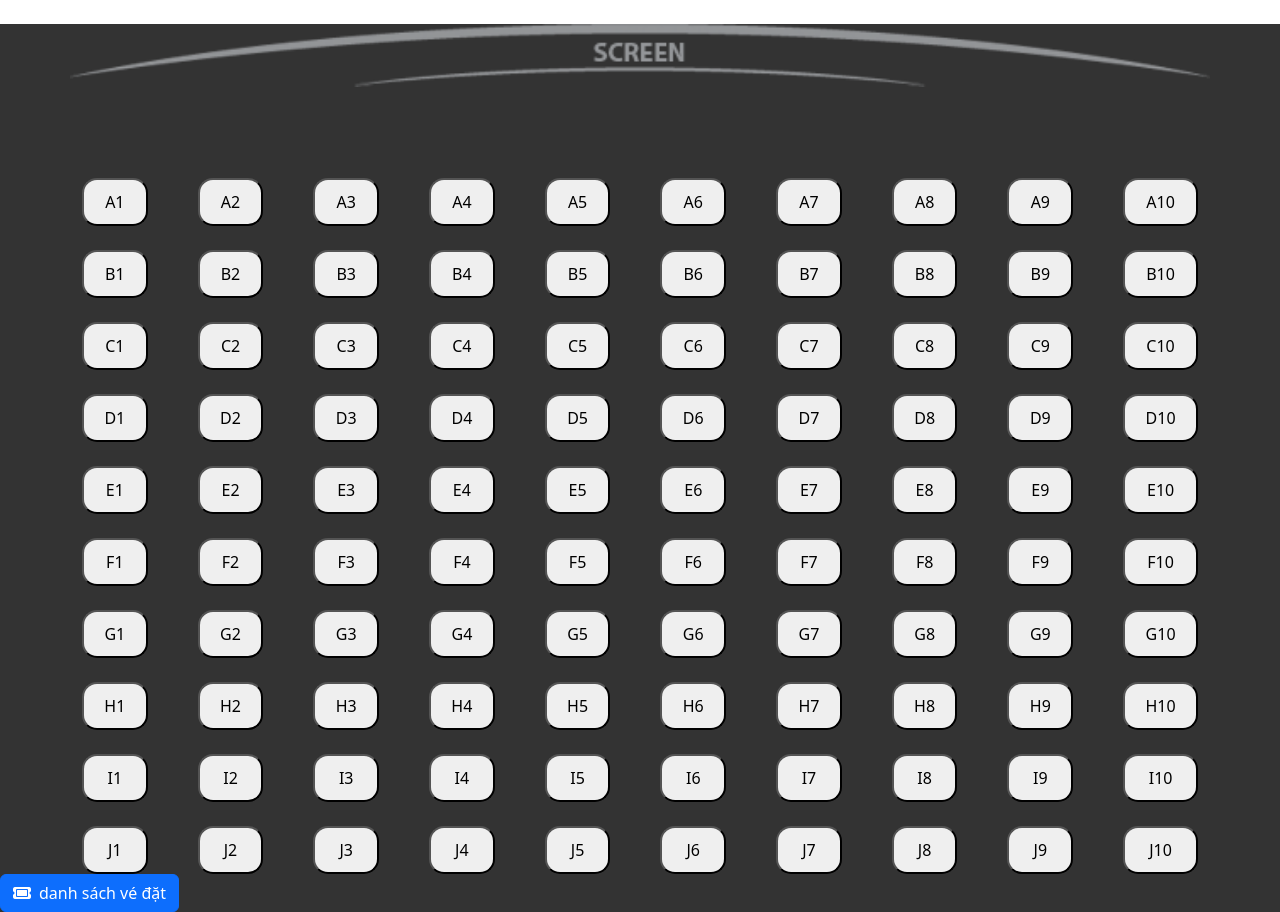
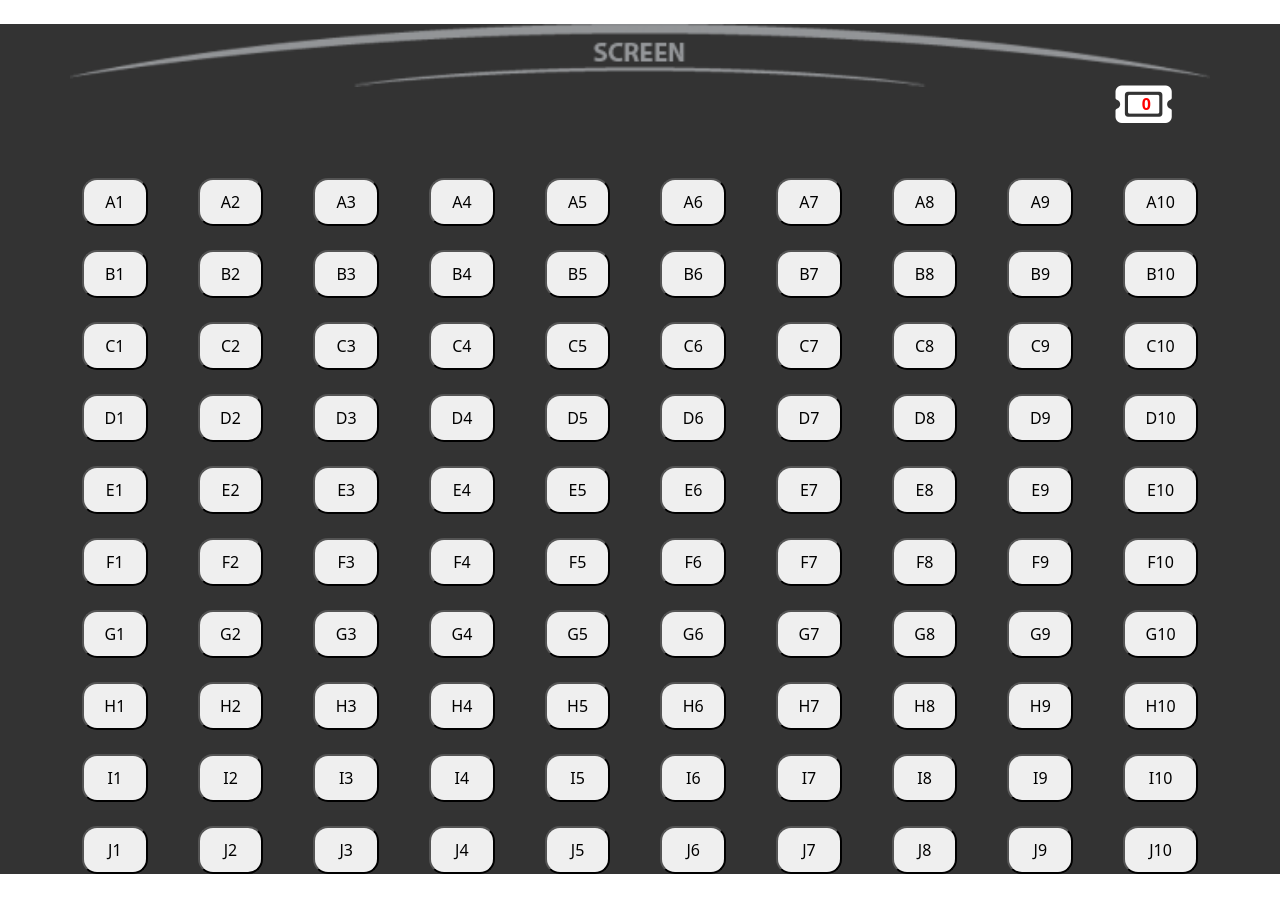
Before and after one commit to TranHoangNhu/booking_movies, a plain HTML site: page index.html in a window 1280 px wide. Shown: the top 912 px of the page. After the commit the page ends 874 px from the top, so only its background shows below. Drawn offline with nearby package versions, Linux system fonts and the light colour scheme.

Commit message:
update render count and total by reduce method

```diff
--- a/components/booking.js
+++ b/components/booking.js
@@ -2,10 +2,11 @@ import storage from "../util/storage.js";
 
 export default function booking() {
   let seatArr = storage.get("seat-booking");
+  let arrTicket = [];
 
   function updateTicketList() {
     const arrBooking = storage.get("seat-booking");
-    const arrTicket = arrBooking.map((id) => ({
+    arrTicket = arrBooking.map((id) => ({
       colorPrice: ["E", "F", "G"].includes(id.charAt(0))
         ? `class="fw-bold text-danger"`
         : `class="fw-bold text-success"`,
@@ -27,6 +28,24 @@ export default function booking() {
       .join("");
 
     document.querySelector("#ticketList").innerHTML = html;
+
+    // Tính tổng tiền
+    const totalPrice = arrTicket.reduce((acc, ticket) => acc + ticket.price, 0);
+    // Đếm số vé được đặt
+    const countTickets = arrTicket.reduce((count, ticket) => {
+      if (ticket.id) {
+        return count + 1;
+      }
+      return count;
+    }, 0);
+
+    // Hiển thị tổng tiền
+    document.querySelector("#totalPrice").textContent =
+      totalPrice.toLocaleString("vi", {
+        style: "currency",
+        currency: "VND",
+      });
+    document.querySelector("#countTickets").textContent = countTickets;
   }
 
   function setBooking(param) {
--- a/components/payment.js
+++ b/components/payment.js
@@ -4,6 +4,8 @@ export default function payment() {
   const dbBooked = ["G5", "G6", "G7"];
   const dbBooking = storage.get("seat-booking");
   storage.set("seat-booked", dbBooked);
+  console.group("tình trạng ghế");
   console.log(`số ghế đã đặt: ${dbBooked}`);
   console.log(`số ghế đang book: ${dbBooking}`);
+  console.groupEnd();
 }
--- a/index.html
+++ b/index.html
@@ -20,8 +20,9 @@
     <div class="container d-flex flex-column gap-4" id="seating">
         <!-- JavaScript code will generate the seating arrangement here -->
     </div>
-    <button class="btn btn-primary" type="button" data-bs-toggle="offcanvas" data-bs-target="#offcanvasRight"
-        aria-controls="offcanvasRight"><i class="fa-solid fa-ticket text-white me-2"></i>danh sách vé đặt</button>
+    <button class="btn bg-none position-fixed top-0 end-0 me-5 mt-5" type="button" data-bs-toggle="offcanvas" data-bs-target="#offcanvasRight"
+        aria-controls="offcanvasRight"><i class="fa-solid fa-ticket text-white me-2" style="font-size: 50px;"></i><span
+            id="countTickets"></span></button>
     <div class="offcanvas offcanvas-end" tabindex="-1" id="offcanvasRight" aria-labelledby="offcanvasRightLabel">
         <div class="offcanvas-header">
             <h5 class="offcanvas-title fw-bold fs-2" id="offcanvasRightLabel">GHẾ ĐANG ĐẶT</h5>
@@ -36,16 +37,12 @@
                     </tr>
                 </thead>
                 <tbody id="ticketList">
-                    <!-- <tr>
-                        <td class="px-4 fw-bold">G5</td>
-                        <td>65.000</td>
-                        <td><button class="bg-danger text-white border-0 px-1 rounded-1"><i
-                                    class="fa-solid fa-xmark"></i></button></td>
-                    </tr>-->
+                    <!-- JavaScript code will generate the ticket booking here -->
                 </tbody>
             </table>
         </div>
-        <div class="offcanvas-footer">
+        <div class="offcanvas-footer d-flex justify-content-between align-items-center">
+            <p class="mb-0 fw-bold fs-4 text-danger">tổng tiền: <span id="totalPrice"></span></p>
             <button id="payment" class="btn btn-success float-end">thanh toán</button>
         </div>
     </div>
--- a/scss/index.scss
+++ b/scss/index.scss
@@ -17,6 +17,16 @@ body {
     background-size: contain;
     background-repeat: no-repeat;
     height: 130px;
+  }
+  #countTickets {
+    padding: 10px 15px;
+    color: red;
+    font-size: 16px;
+    border-radius: 50%;
+    position: relative;
+    right: 53px;
+    bottom: 13px;
+    font-weight: bold;
   }
   #seating {
     .row-seat {
```
Also changed, not shown: css/index.css, css/index.min.css.
